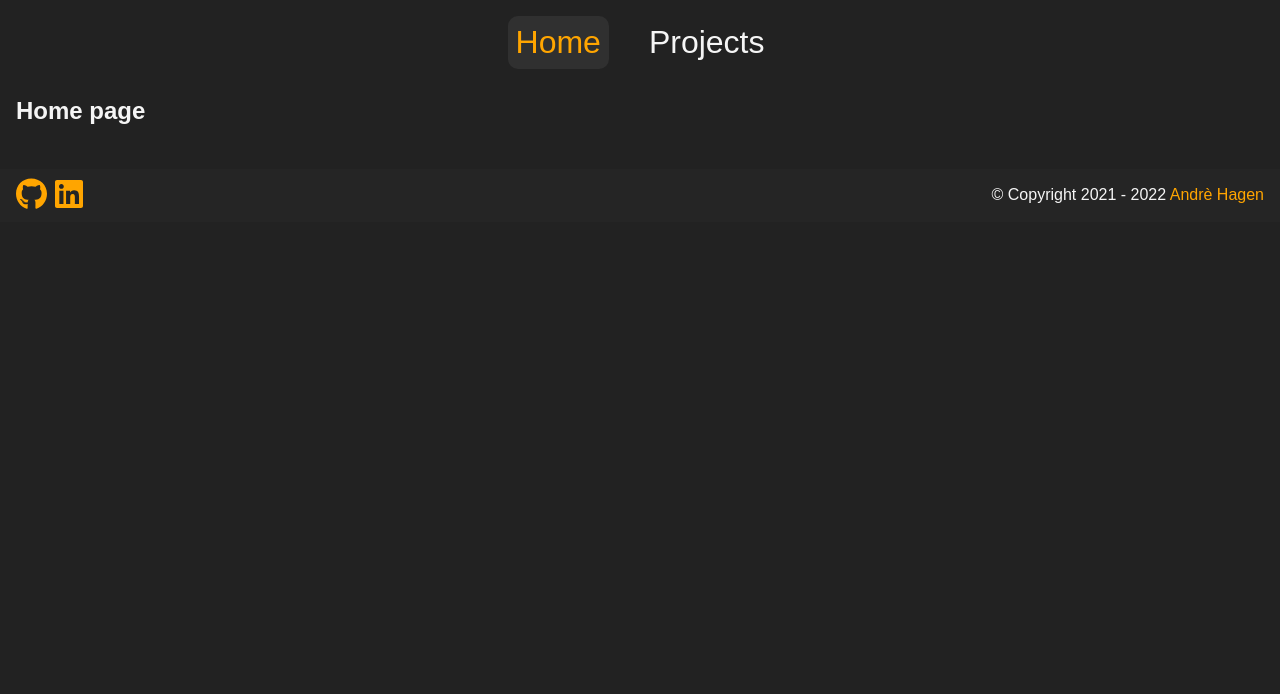
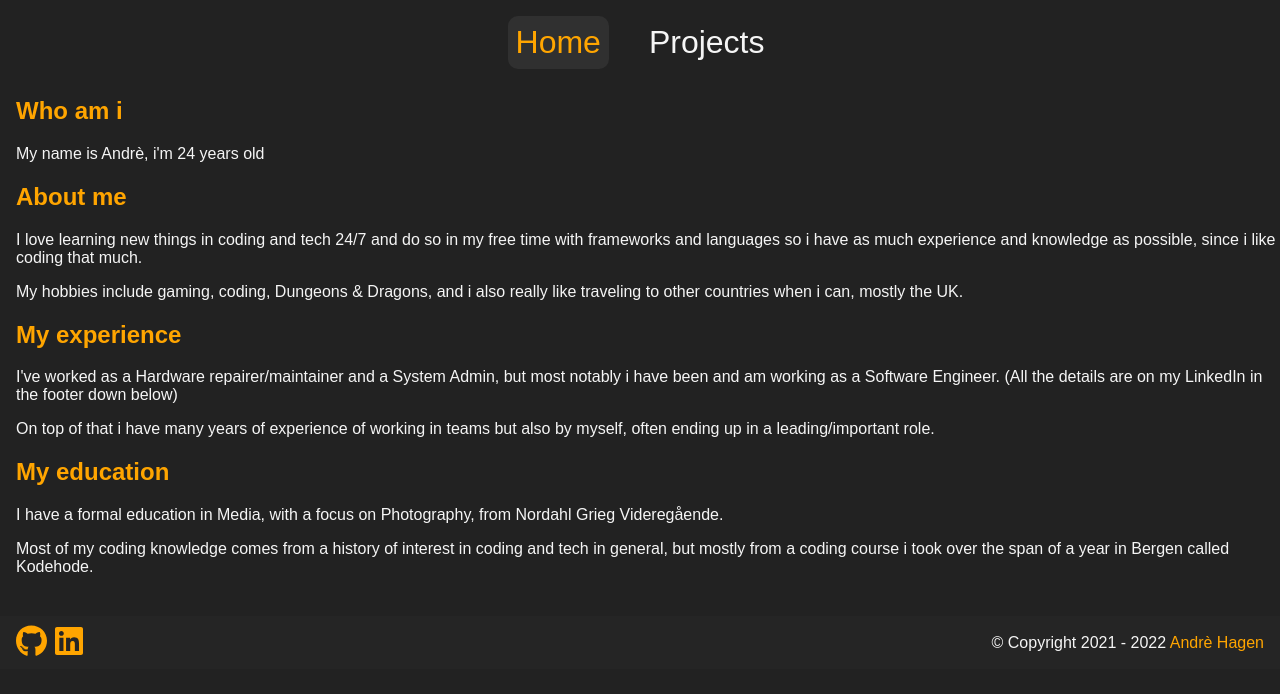
Before and after one commit to AnarchyEcho/echodev, a Nuxt app: page / in a window 1280 px wide. Shown: the top 694 px of the page. Built offline with nearby package versions, Linux system fonts and the light colour scheme.

Commit message:
Changed homepage

```diff
--- a/pages/index.vue
+++ b/pages/index.vue
@@ -8,7 +8,19 @@
       <Title>Home</Title>
     </Head>
 
-    <h2>Home page</h2>
+    <div>
+      <h2>Who am i</h2>
+      <p>My name is Andrè, i'm 24 years old</p>
+      <h2>About me</h2>
+      <p>I love learning new things in coding and tech 24/7 and do so in my free time with frameworks and languages so i have as much experience and knowledge as possible, since i like coding that much.</p>
+      <p>My hobbies include gaming, coding, Dungeons & Dragons, and i also really like traveling to other countries when i can, mostly the UK.</p>
+      <h2>My experience</h2>
+      <p>I've worked as a Hardware repairer/maintainer and a System Admin, but most notably i have been and am working as a Software Engineer. (All the details are on my LinkedIn in the footer down below)</p>
+      <p>On top of that i have many years of experience of working in teams but also by myself, often ending up in a leading/important role.</p>
+      <h2>My education</h2>
+      <p>I have a formal education in Media, with a focus on Photography, from Nordahl Grieg Videregående.</p>
+      <p>Most of my coding knowledge comes from a history of interest in coding and tech in general, but mostly from a coding course i took over the span of a year in Bergen called Kodehode.</p>
+    </div>
   </div>
 </template>
 
@@ -16,4 +28,7 @@
 .body {
   margin-left: 1rem;
 }
+h2 {
+  color: #ffa500;
+}
 </style>
```
